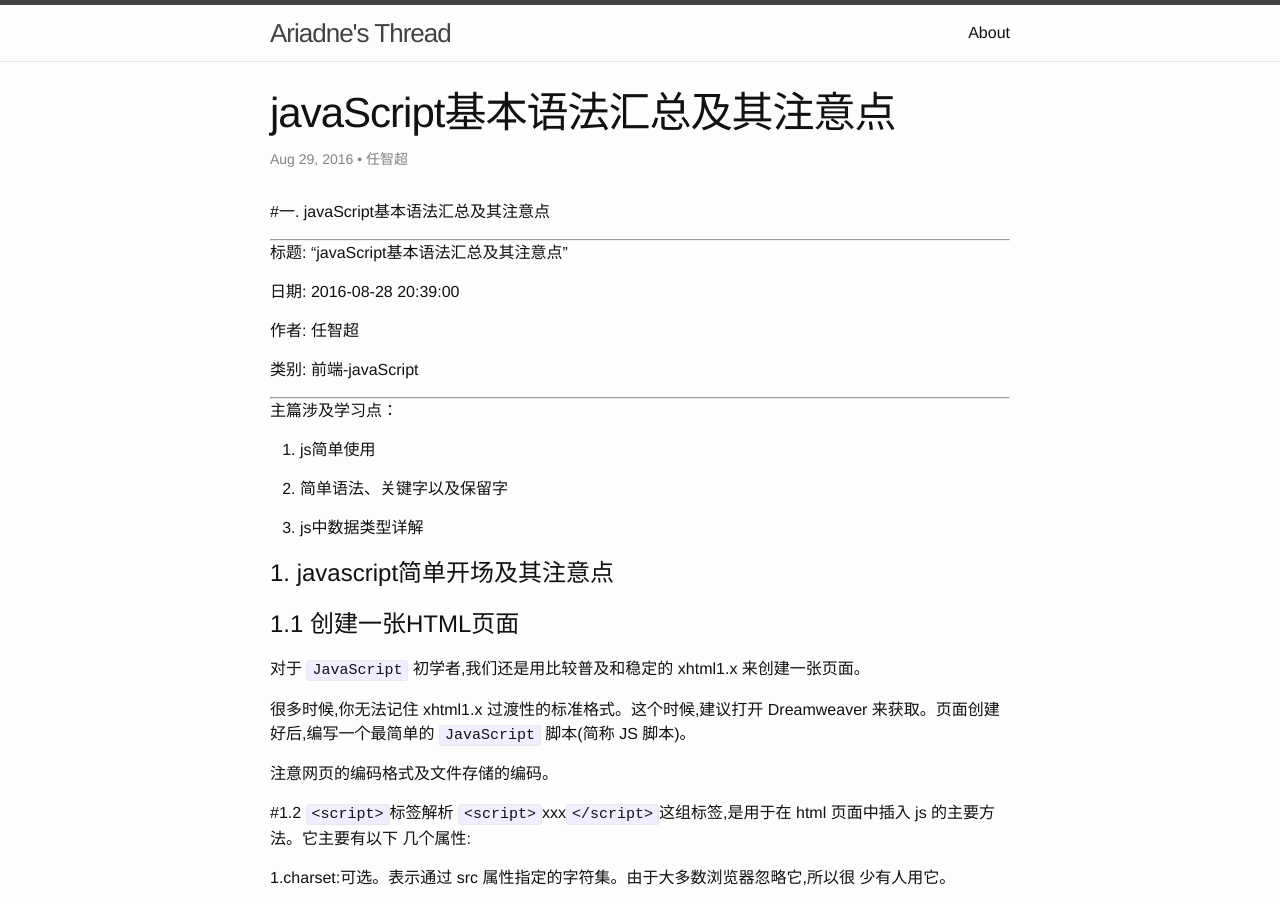
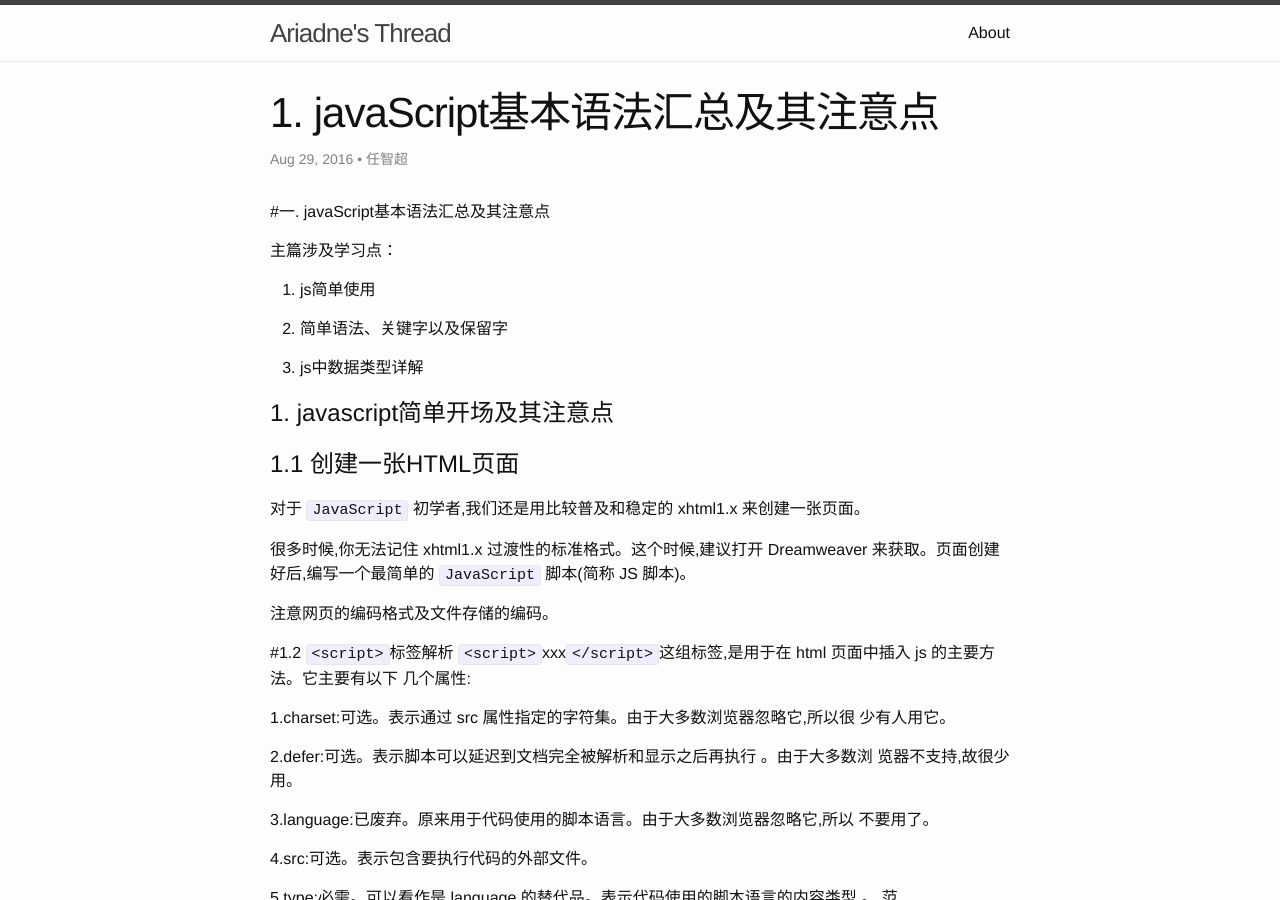
Before and after one commit to AriadneThread/ariadnesthread.github.io, a Jekyll site: the page built from _posts/2016-09-28-javaScript简单使用及基本语法 .md, in a window 1280 px wide and 900 px high. Built offline with Jekyll 4.4.1, drawn with Linux system fonts in a browser that asks for light colours.

Commit message:
Update and rename 2016-09-28- 1. javaScript简单使用及基本语法 .md to 2016-09-28-javaScript简单使用及基本语法 .md

```diff
--- a/_posts/2016-09-28- 1. javaScript简单使用及基本语法 .md
+++ b/_posts/2016-09-28-javaScript简单使用及基本语法 .md
@@ -1,24 +1,12 @@
 ---
 layout: post
-title:  "javaScript基本语法汇总及其注意点"
+title:  "1. javaScript基本语法汇总及其注意点"
 date:   2016-08-28 20:39:00
 author: 任智超
 categories: JavaScript
 ---
 
 #一.  javaScript基本语法汇总及其注意点
-
----
-标题:   "javaScript基本语法汇总及其注意点"
-
-日期:   2016-08-28 20:39:00
-
-作者:   任智超
-
-类别:   前端-javaScript
-
----
-
 
 主篇涉及学习点：
 
```
